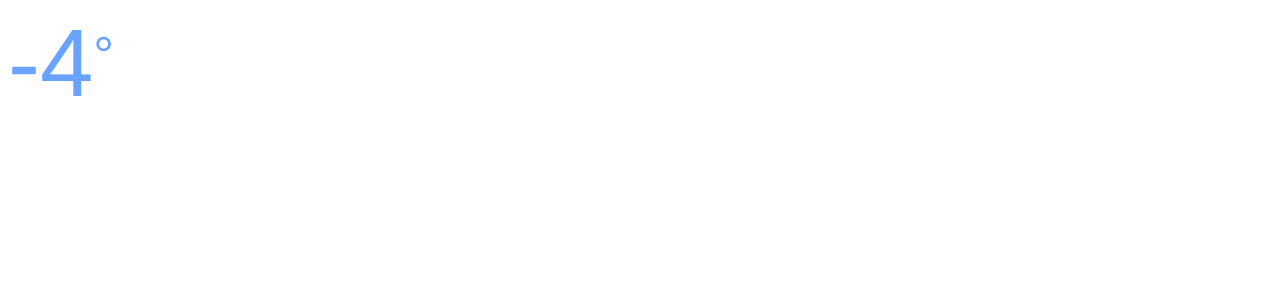
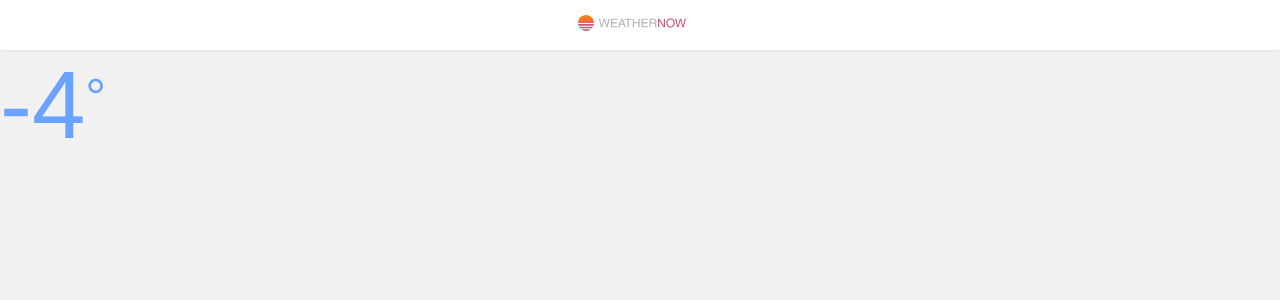
Before and after one commit to lucasyarid/weather-now, a Vue app: page / in a window 1280 px wide. Shown: the top 300 px of the page. Built offline with nearby package versions, Linux system fonts and the light colour scheme.

Commit message:
add TheHeader organism

```diff
--- a/src/App.vue
+++ b/src/App.vue
@@ -1,10 +1,35 @@
 <template>
-  <div id="app">
-    <div id="nav"></div>
-    <router-view />
+  <div id="app" class="App">
+    <TheHeader />
+    <router-view class="App__main" />
   </div>
 </template>
 
+<script>
+import { TheHeader } from "@/components/organisms";
+
+export default {
+  name: "App",
+  components: {
+    TheHeader
+  }
+};
+</script>
+
 <style lang="scss">
 @import "@/assets/scss/main.scss";
+
+body {
+  margin: 0;
+  min-height: 100vh;
+  background-color: $color-light;
+}
 </style>
+
+<style lang="scss" scoped>
+.App {
+  &__main {
+    padding-top: 50px;
+  }
+}
+</style>
--- /dev/null
+++ b/src/components/organisms/TheHeader/TheHeader.vue
@@ -0,0 +1,33 @@
+<template>
+  <div class="TheHeader">
+    <BaseLogo class="TheHeader__logo" />
+  </div>
+</template>
+
+<script>
+import { BaseLogo } from "@/components/atoms";
+
+export default {
+  name: "TheHeader",
+  components: {
+    BaseLogo
+  }
+};
+</script>
+
+<style lang="scss" scoped>
+.TheHeader {
+  position: fixed;
+  width: 100%;
+  height: 50px;
+  z-index: 100;
+  display: flex;
+  justify-content: center;
+  align-items: center;
+  background-color: white;
+  box-shadow: 0px 0px 5px 0px $color-box-shadow;
+  &__logo {
+    width: 125px;
+  }
+}
+</style>
--- /dev/null
+++ b/src/components/organisms/index.js
@@ -0,0 +1,3 @@
+import TheHeader from "./TheHeader/TheHeader";
+
+export { TheHeader };
```
Also changed, not shown: 2 other files (tests, documents, lock files or other folders).
